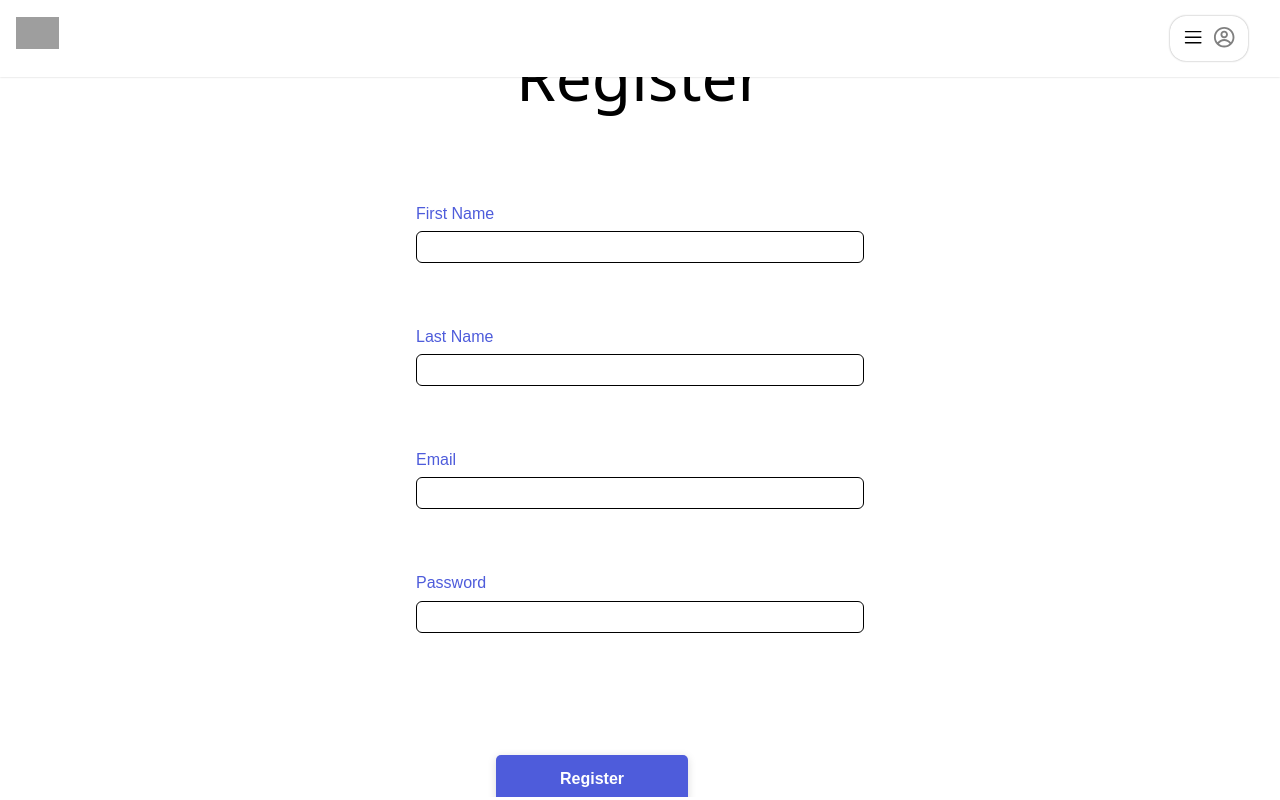
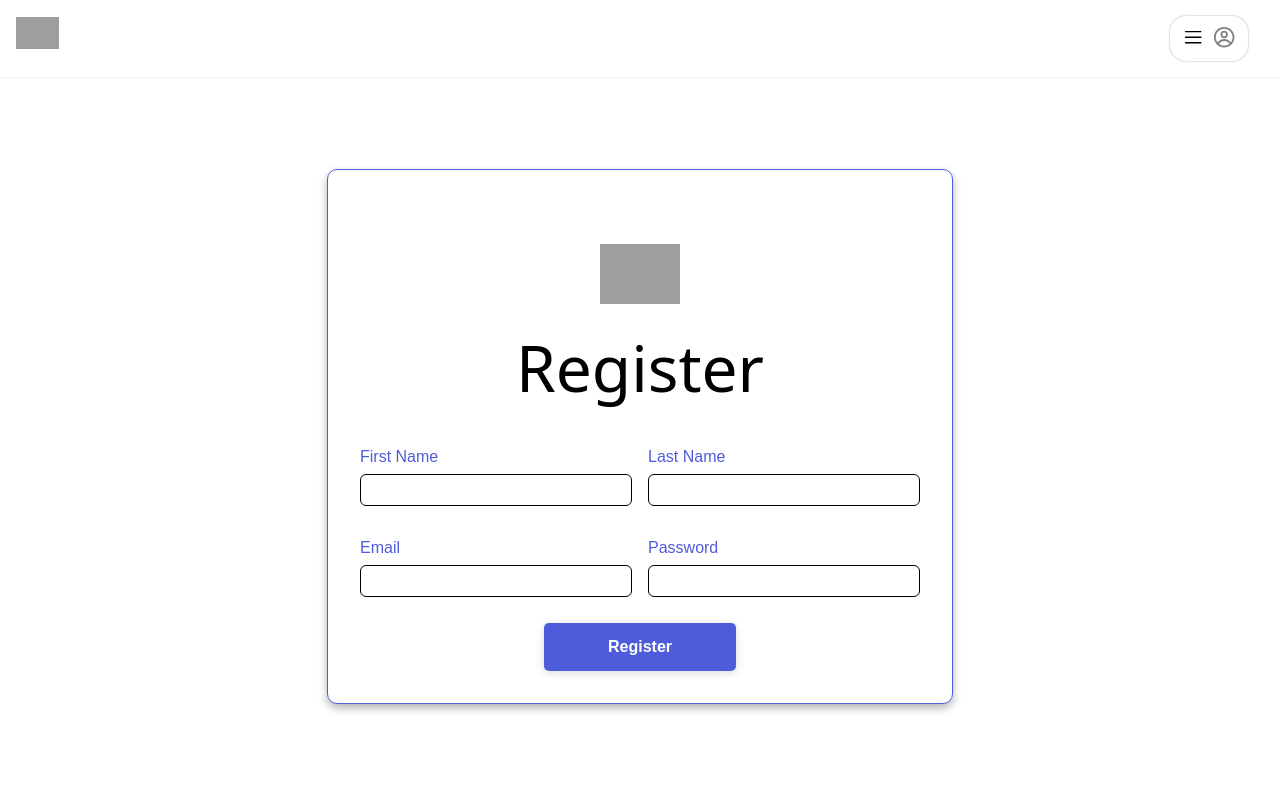
Before and after one commit to Nikhiel-M/Zaio-air-bnb-capstone, a React (Vite) app: page /register in a window 1280 px wide. Built offline with nearby package versions, Linux system fonts and the light colour scheme; grey boxes are pictures that could not be loaded.

Commit message:
Updated login and register users

```diff
--- a/src/Pages/LoginPage/LoginPage.jsx
+++ b/src/Pages/LoginPage/LoginPage.jsx
@@ -10,6 +10,8 @@ import {
   LoginTitle,
   LoginSubtitle,
   LoginButton,
+  LoginIcon,
+  LoginSubContainer,
 } from "./LoginPage.styled";
 
 const LoginPage = () => {
@@ -36,6 +38,10 @@ const LoginPage = () => {
 
   return (
     <LoginContainer>
+      <LoginSubContainer>
+        <span className="icon-container">
+          <LoginIcon src="https://www.vectorlogo.zone/logos/airbnb/airbnb-tile.svg" alt="Airbnb Logo" />
+        </span>
         <LoginHeader>
           <LoginHeader>
             <LoginTitle>Login</LoginTitle>
@@ -69,11 +75,12 @@ const LoginPage = () => {
 
           <LoginFooter>
             <LoginSubtitle className="forgot-password">
-            {/* add Forgot password functionality */}
               <a className="a-tag">Forgot password?</a>
             </LoginSubtitle>
             <LoginSubtitle className="forgot-password">
-            <a onClick={() => navigate("/register")} className="a-tag">Register here</a>
+              <a onClick={() => navigate("/register")} className="a-tag">
+                Register here
+              </a>
             </LoginSubtitle>
 
             <LoginButton type="submit" disabled={loading}>
@@ -81,6 +88,7 @@ const LoginPage = () => {
             </LoginButton>
           </LoginFooter>
         </form>
+      </LoginSubContainer>
     </LoginContainer>
   );
 };
--- a/src/Pages/LoginPage/LoginPage.styled.js
+++ b/src/Pages/LoginPage/LoginPage.styled.js
@@ -10,19 +10,43 @@ flex-direction: column;
   height: 90vh;
   width: auto;
   overflow: hidden;
-`
+
+`;
+export const LoginSubContainer = styled.div`
+  border: 1px solid #4e5cdb;
+  border-radius: 10px;
+  padding: 2rem;
+  box-shadow: 0 4px 8px rgba(0, 0, 0, 0.3);
+  display: flex;
+  align-items: center;
+  flex-direction: column;
+  justify-content: center;
+
+  .icon-container {
+    display: flex;
+    justify-content: center;
+    align-items: center;
+    flex-direction: column;
+  }
+`;
+
+export const LoginIcon = styled.img`
+  height: 5rem;
+  width: 5rem;
+  object-fit: contain;
+`;
+
 export const LoginTitle = styled(Title)`
   color: #000;
   font-size: 4rem;
-padding: 3rem;
+  padding: 1rem;
   font-weight: 100;
-`
+`;
 
 export const LoginSubtitle = styled(Subtitle)`
   color: #4e5cdb;
   font-size: 1rem;
-
-`
+`;
 
 export const LoginButton = styled(PillButton)`
   color: #ffffffff;
@@ -30,48 +54,47 @@ background-color: #4e5cdb;
   border-radius: 5px;
   width: 15vw;
 
-&:hover{
+  &:hover {
     background-color: #5e6ef6ff;
   }
-`
+`;
 
 export const LoginForm = styled.input`
   border: 1px black solid;
   border-radius: 6px;
-width: 28rem;
+  width: 23rem;
   height: 2rem;
-`
+`;
 
-export const LoginHeader = styled.div `
+export const LoginHeader = styled.div`
   display: flex;
-`
+`;
 
-export const LoginBody = styled.div `
+export const LoginBody = styled.div`
   display: flex;
-width: 20%;
   flex-direction: column;
 
-.form-container{
-    padding: 2rem 0;
+  .form-container {
+    padding: 1rem 0;
   }
-`
+`;
 
-export const LoginFooter = styled.div `
+export const LoginFooter = styled.div`
   display: flex;
-padding: 5rem;
+  align-items: center;
   flex-direction: column;
 
-.forgot-password{
+  .forgot-password {
     display: flex;
     justify-content: center;
   }
 
-.a-tag{
+  .a-tag {
     text-decoration: none;
 
-    &:hover{
+    &:hover {
       cursor: pointer;
       text-decoration: underline;
     }
   }
-`
+`;
--- a/src/Pages/RegisterPage/RegisterPage.jsx
+++ b/src/Pages/RegisterPage/RegisterPage.jsx
@@ -2,17 +2,17 @@ import React, { useState } from "react";
 import { useNavigate } from "react-router-dom";
 import { authAPI } from "../../services/api";
 import {
-  LoginContainer,
   LoginHeader,
   LoginBody,
   LoginFooter,
-  LoginForm,
   LoginTitle,
   LoginSubtitle,
   LoginButton,
+  LoginIcon,
 } from "../LoginPage/LoginPage.styled";
+import { RegisterContainer, RegisterBody, RegisterSubContainer, RegisterForm } from "./RegisterPage.styled";
 
-const RegisterPage = () => {
+const  RegisterPage = () => {
   const [firstName, setFirstName] = useState("");
   const [lastName, setLastName] = useState("");
   const [email, setEmail] = useState("");
@@ -25,7 +25,6 @@ const RegisterPage = () => {
     e.preventDefault();
     setLoading(true);
     setError("");
-
     try {
       await authAPI.register({ firstName, lastName, email, password});
       navigate("/");
@@ -37,18 +36,20 @@ const RegisterPage = () => {
   };
 
   return (
-    <LoginContainer>
+    <RegisterContainer>
+      <RegisterSubContainer>
+         <span className="icon-container">
+                  <LoginIcon src="https://www.vectorlogo.zone/logos/airbnb/airbnb-tile.svg" alt="Airbnb Logo" />
+                </span>
       <LoginHeader>
-        <LoginHeader>
           <LoginTitle>Register</LoginTitle>
-        </LoginHeader>
       </LoginHeader>
 
       <form onSubmit={handleSubmit}>
-        <LoginBody>
+        <RegisterBody>
           <div className="form-container">
             <LoginSubtitle>First Name</LoginSubtitle>
-            <LoginForm
+            <RegisterForm
               type="text"
               value={firstName}
               onChange={(e) => setFirstName(e.target.value)}
@@ -58,7 +59,7 @@ const RegisterPage = () => {
 
           <div className="form-container">
             <LoginSubtitle>Last Name</LoginSubtitle>
-            <LoginForm
+            <RegisterForm
               type="text"
               value={lastName}
               onChange={(e) => setLastName(e.target.value)}
@@ -68,7 +69,7 @@ const RegisterPage = () => {
 
           <div className="form-container">
             <LoginSubtitle>Email</LoginSubtitle>
-            <LoginForm
+            <RegisterForm
               type="email"
               value={email}
               onChange={(e) => setEmail(e.target.value)}
@@ -78,7 +79,7 @@ const RegisterPage = () => {
 
           <div className="form-container">
             <LoginSubtitle>Password</LoginSubtitle>
-            <LoginForm
+            <RegisterForm
               type="password"
               value={password}
               onChange={(e) => setPassword(e.target.value)}
@@ -87,7 +88,7 @@ const RegisterPage = () => {
           </div>
 
           {error && <p style={{ color: "red" }}>{error}</p>}
-        </LoginBody>
+        </RegisterBody>
 
         <LoginFooter>
 
@@ -96,7 +97,8 @@ const RegisterPage = () => {
           </LoginButton>
         </LoginFooter>
       </form>
-    </LoginContainer>
+      </RegisterSubContainer>
+    </RegisterContainer>
   );
 };
 
--- /dev/null
+++ b/src/Pages/RegisterPage/RegisterPage.styled.js
@@ -0,0 +1,21 @@
+import styled from "styled-components";
+import { LoginBody, LoginContainer, LoginForm, LoginSubContainer } from "../LoginPage/LoginPage.styled";
+
+export const RegisterContainer = styled(LoginContainer)`
+`
+
+
+export const RegisterSubContainer = styled(LoginSubContainer)`
+padding: 4rem 2rem 2rem 2rem ;
+`
+export const RegisterBody = styled(LoginBody)`
+display: grid;
+grid-template-columns: 1fr 1fr;
+column-gap: 1rem;
+
+`
+
+export const RegisterForm = styled(LoginForm)`
+width: 17rem;
+
+`
```
Lines whose indentation alone changed are shown as unchanged.
